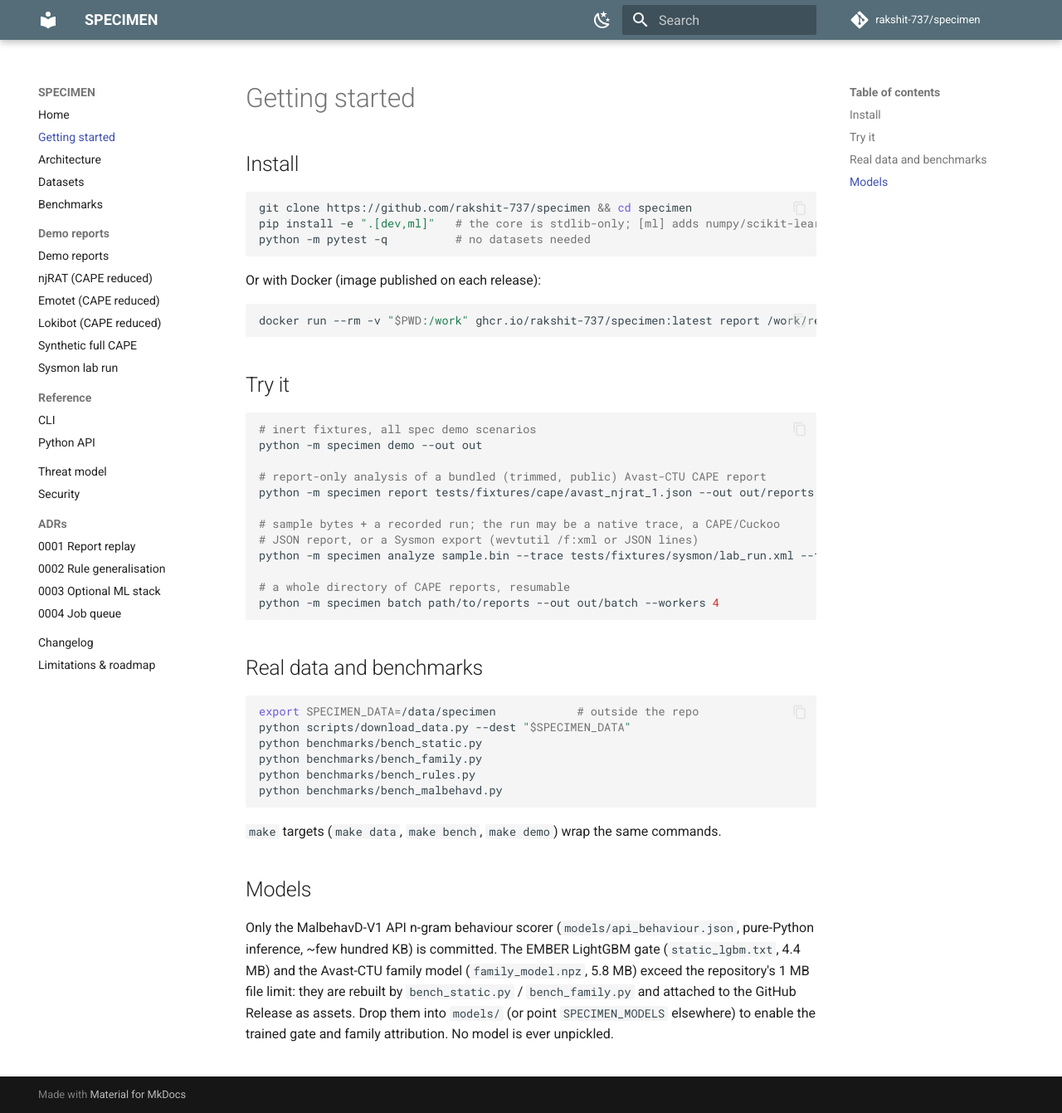
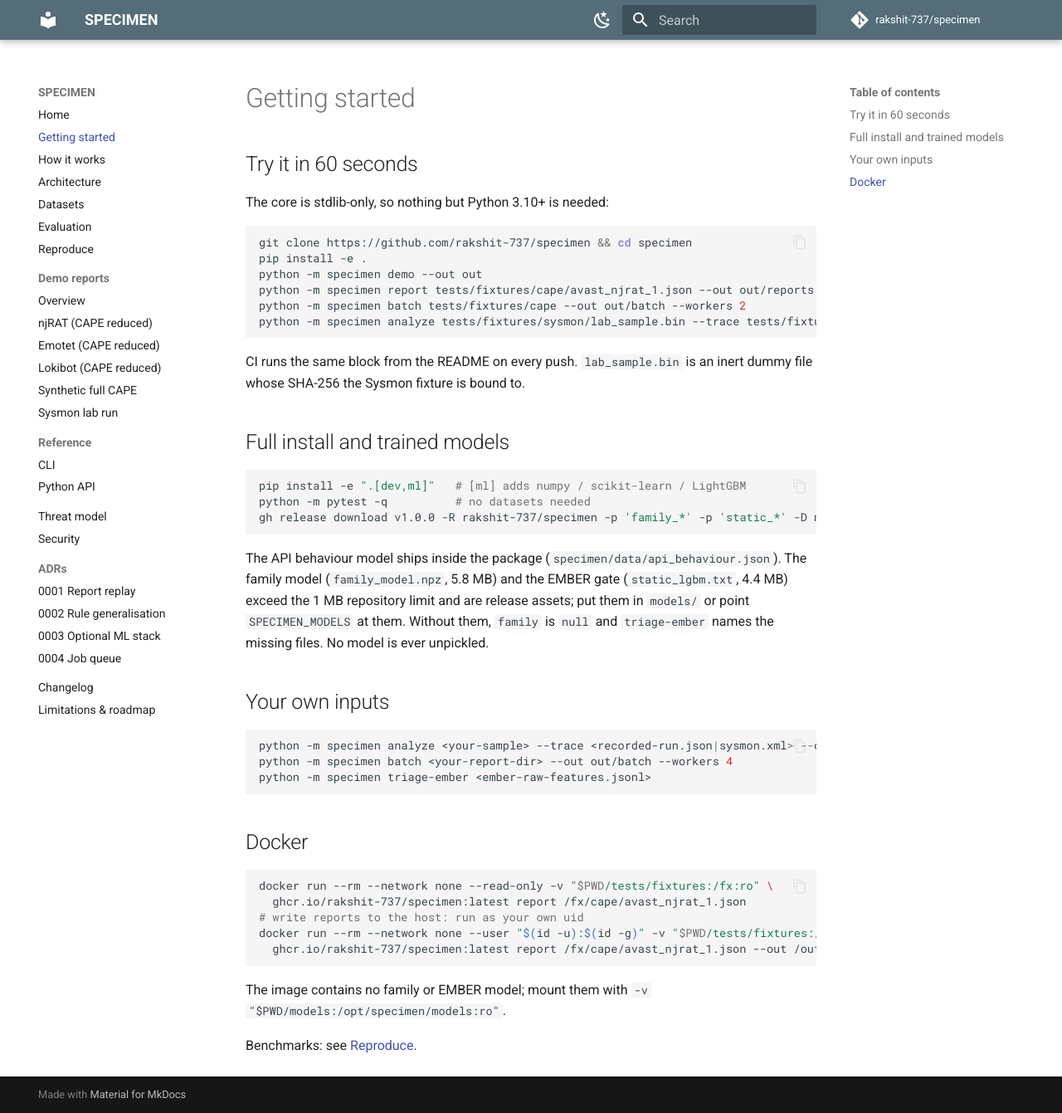
Before and after one commit to rakshit-737/specimen, an MkDocs documentation site: the page built from docs/getting-started.md, in a window 1280 px wide and 1341 px high. Shown: the whole window at 83% size. Built offline with MkDocs 1.6.1 and Material for MkDocs 9.7.7, drawn with Linux system fonts in a browser that asks for light colours; comment, search, counter and statistics services are not loaded.

Commit message:
docs: try-it block, novelty statement, hero image, how-it-works/reproduce pages, temporal EMBER and dedup results, benign-corpus search
Co-Authored-By: Claude <noreply@anthropic.com>

````diff
--- a/docs/getting-started.md
+++ b/docs/getting-started.md
@@ -1,49 +1,48 @@
 # Getting started
 
-## Install
+## Try it in 60 seconds
+
+The core is stdlib-only, so nothing but Python 3.10+ is needed:
 
 ```bash
 git clone https://github.com/rakshit-737/specimen && cd specimen
-pip install -e ".[dev,ml]"   # the core is stdlib-only; [ml] adds numpy/scikit-learn/LightGBM
-python -m pytest -q          # no datasets needed
+pip install -e .
+python -m specimen demo --out out
+python -m specimen report tests/fixtures/cape/avast_njrat_1.json --out out/reports
+python -m specimen batch tests/fixtures/cape --out out/batch --workers 2
+python -m specimen analyze tests/fixtures/sysmon/lab_sample.bin --trace tests/fixtures/sysmon/lab_run.xml --force-detonate --out out/sysmon
 ```
 
-Or with Docker (image published on each release):
+CI runs the same block from the README on every push. `lab_sample.bin` is an inert dummy file whose SHA-256 the Sysmon fixture is bound to.
+
+## Full install and trained models
 
 ```bash
-docker run --rm -v "$PWD:/work" ghcr.io/rakshit-737/specimen:latest report /work/report.json --out /work/out
+pip install -e ".[dev,ml]"   # [ml] adds numpy / scikit-learn / LightGBM
+python -m pytest -q          # no datasets needed
+gh release download v1.0.0 -R rakshit-737/specimen -p 'family_*' -p 'static_*' -D models
 ```
 
-## Try it
+The API behaviour model ships inside the package (`specimen/data/api_behaviour.json`). The family model (`family_model.npz`, 5.8 MB) and the EMBER gate (`static_lgbm.txt`, 4.4 MB) exceed the 1 MB repository limit and are release assets; put them in `models/` or point `SPECIMEN_MODELS` at them. Without them, `family` is `null` and `triage-ember` names the missing files. No model is ever unpickled.
+
+## Your own inputs
 
 ```bash
-# inert fixtures, all spec demo scenarios
-python -m specimen demo --out out
-
-# report-only analysis of a bundled (trimmed, public) Avast-CTU CAPE report
-python -m specimen report tests/fixtures/cape/avast_njrat_1.json --out out/reports
-
-# sample bytes + a recorded run; the run may be a native trace, a CAPE/Cuckoo
-# JSON report, or a Sysmon export (wevtutil /f:xml or JSON lines)
-python -m specimen analyze sample.bin --trace tests/fixtures/sysmon/lab_run.xml --force-detonate --out out
-
-# a whole directory of CAPE reports, resumable
-python -m specimen batch path/to/reports --out out/batch --workers 4
+python -m specimen analyze <your-sample> --trace <recorded-run.json|sysmon.xml> --out out/
+python -m specimen batch <your-report-dir> --out out/batch --workers 4
+python -m specimen triage-ember <ember-raw-features.jsonl>
 ```
 
-## Real data and benchmarks
+## Docker
 
 ```bash
-export SPECIMEN_DATA=/data/specimen            # outside the repo
-python scripts/download_data.py --dest "$SPECIMEN_DATA"
-python benchmarks/bench_static.py
-python benchmarks/bench_family.py
-python benchmarks/bench_rules.py
-python benchmarks/bench_malbehavd.py
+docker run --rm --network none --read-only -v "$PWD/tests/fixtures:/fx:ro" \
+  ghcr.io/rakshit-737/specimen:latest report /fx/cape/avast_njrat_1.json
+# write reports to the host: run as your own uid
+docker run --rm --network none --user "$(id -u):$(id -g)" -v "$PWD/tests/fixtures:/fx:ro" -v "$PWD/out:/out" \
+  ghcr.io/rakshit-737/specimen:latest report /fx/cape/avast_njrat_1.json --out /out
 ```
 
-`make` targets (`make data`, `make bench`, `make demo`) wrap the same commands.
+The image contains no family or EMBER model; mount them with `-v "$PWD/models:/opt/specimen/models:ro"`.
 
-## Models
-
-Only the MalbehavD-V1 API n-gram behaviour scorer (`models/api_behaviour.json`, pure-Python inference, ~few hundred KB) is committed. The EMBER LightGBM gate (`static_lgbm.txt`, 4.4 MB) and the Avast-CTU family model (`family_model.npz`, 5.8 MB) exceed the repository's 1 MB file limit: they are rebuilt by `bench_static.py` / `bench_family.py` and attached to the GitHub Release as assets. Drop them into `models/` (or point `SPECIMEN_MODELS` elsewhere) to enable the trained gate and family attribution. No model is ever unpickled.
+Benchmarks: see [Reproduce](reproduce.md).
--- a/mkdocs.yml
+++ b/mkdocs.yml
@@ -23,11 +23,13 @@ theme:
 nav:
   - Home: index.md
   - Getting started: getting-started.md
+  - How it works: how-it-works.md
   - Architecture: architecture.md
   - Datasets: datasets.md
-  - Benchmarks: benchmarks.md
+  - Evaluation: benchmarks.md
+  - Reproduce: reproduce.md
   - Demo reports:
-      - demo/index.md
+      - Overview: demo/index.md
       - njRAT (CAPE reduced): demo/avast_njrat_1.md
       - Emotet (CAPE reduced): demo/avast_emotet_1.md
       - Lokibot (CAPE reduced): demo/avast_lokibot_1.md
````
Also changed, not shown: README.md (+100 -70 lines), docs/datasets.md (+18 -1 lines), docs/how-it-works.md (added, +51 -0 lines), docs/index.md (+42 -14 lines), docs/limitations.md (+11 -4 lines), docs/reproduce.md (added, +36 -0 lines), docs/figures/demo.png (added).
